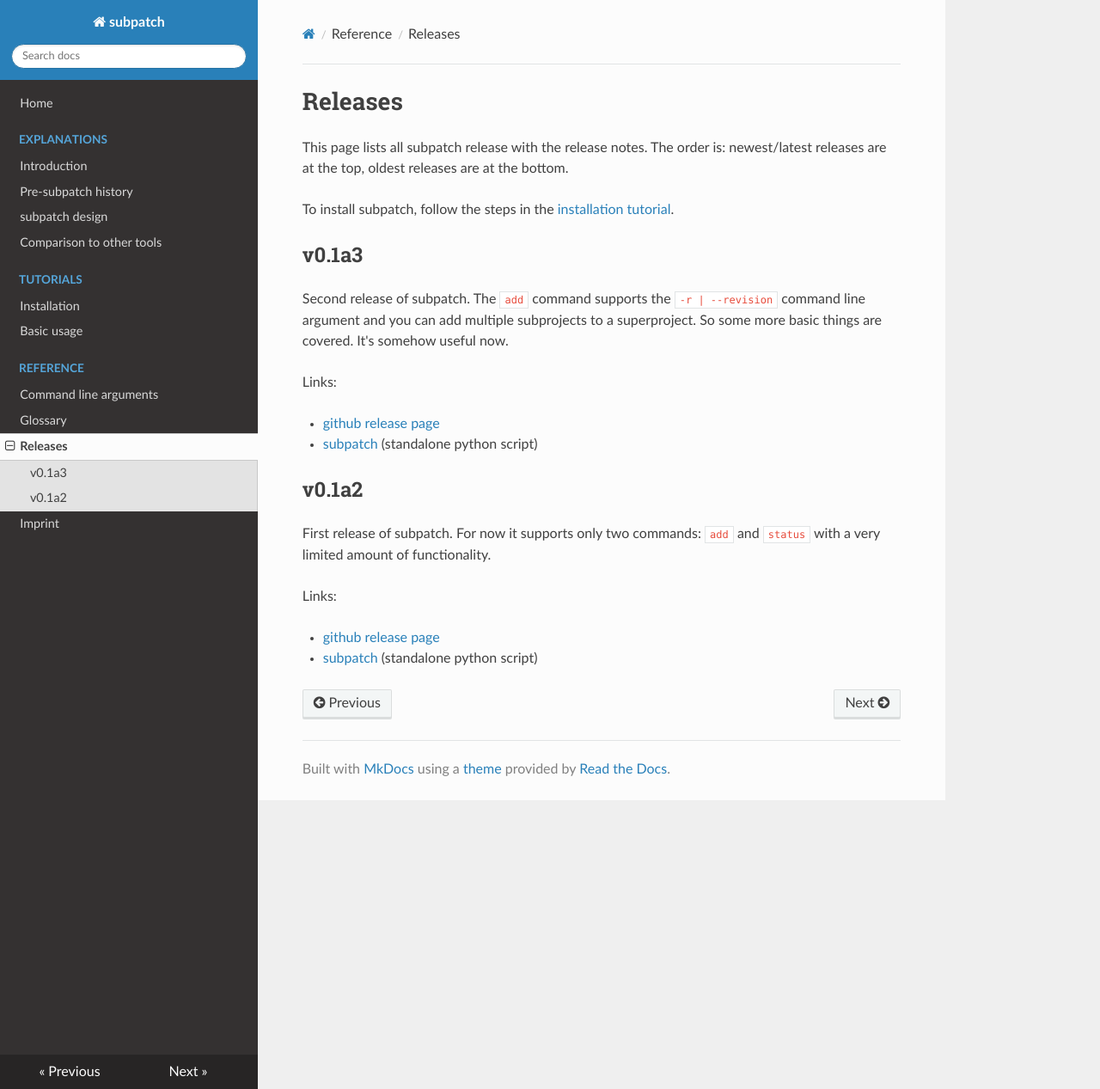
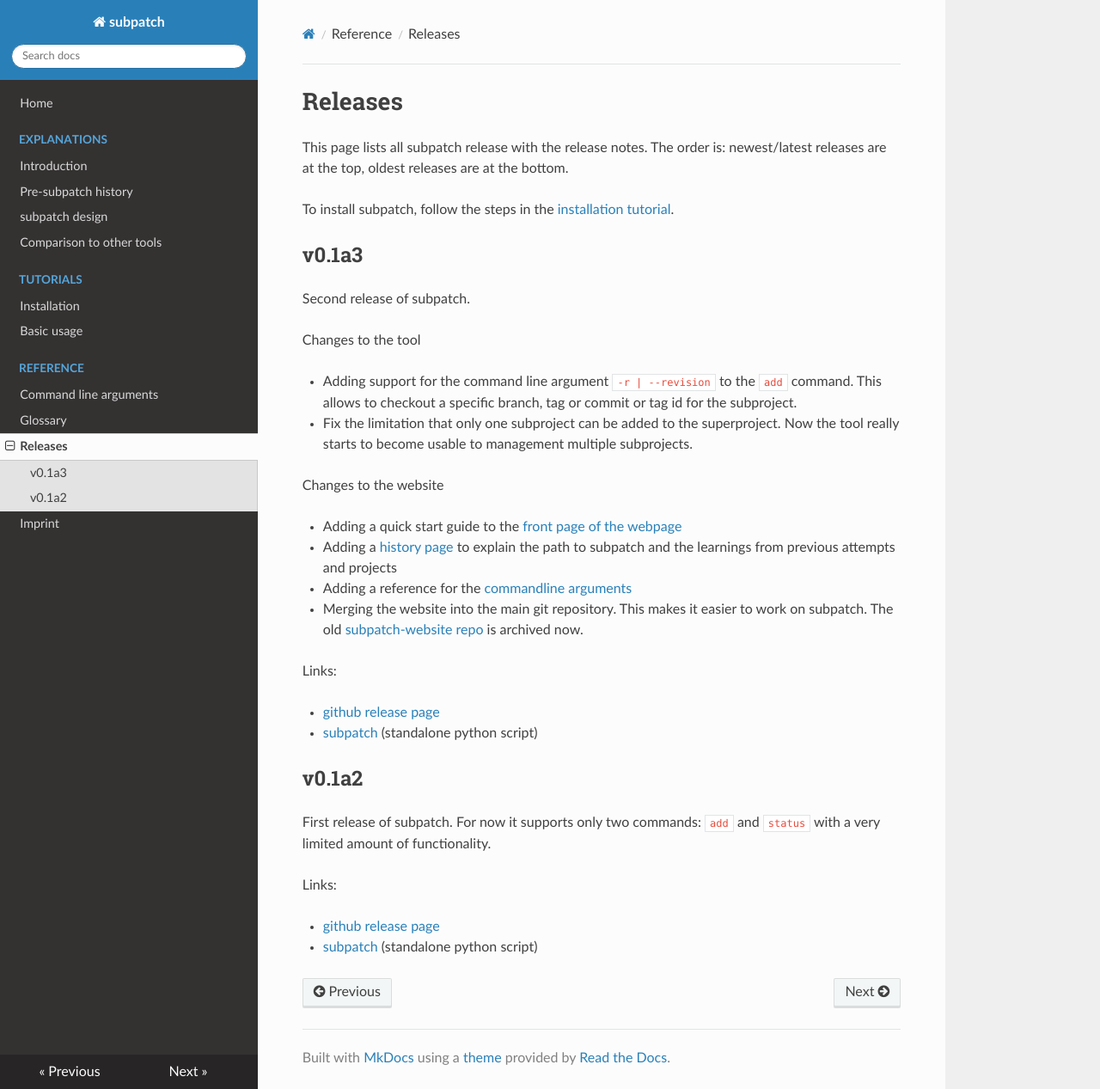
Before and after one commit to lengfeld/subpatch, an MkDocs documentation site: the page built from website/ref/releases.md, in a window 1280 px wide and 1267 px high. Shown: the whole window at 86% size. Built offline with MkDocs 1.6.1, drawn with Linux system fonts in a browser that asks for light colours; nearby versions of some CDN libraries.

Commit message:
website: extend release and improve some writing

```diff
--- a/website/ref/releases.md
+++ b/website/ref/releases.md
@@ -9,15 +9,33 @@
 
 ## v0.1a3
 
-Second release of subpatch. The `add` command supports the `-r | --revision`
-command line argument and you can add multiple subprojects to a superproject.
-So some more basic things are covered. It's somehow useful now.
+Second release of subpatch.
+
+Changes to the tool
+
+* Adding support for the command line argument `-r | --revision` to the `add`
+  command. This allows to checkout a specific branch, tag or commit or tag id
+  for the subproject.
+* Fix the limitation that only one subproject can be added to the superproject.
+  Now the tool really starts to become usable to management multiple subprojects.
+
+Changes to the website
+
+* Adding a quick start guide to the [front page of the webpage](../index.md)
+* Adding a [history page](../exp/history.md) to explain the path
+  to subpatch and the learnings from previous attempts and projects
+* Adding a reference for the [commandline arguments](command-line.md)
+* Merging the website into the main git repository. This makes it easier to
+  work on subpatch. The old
+  [subpatch-website repo](https://github.com/lengfeld/subpatch-website) is archived
+  now.
 
 Links:
 
 * [github release page](https://github.com/lengfeld/subpatch/releases/tag/v0.1a3)
 * [subpatch](https://github.com/lengfeld/subpatch/releases/download/v0.1a3/subpatch)
   (standalone python script)
+
 
 ## v0.1a2
 
```
Also changed, not shown: README.md (+5 -0 lines), website/exp/history.md (+12 -6 lines), website/index.md (+6 -3 lines).
